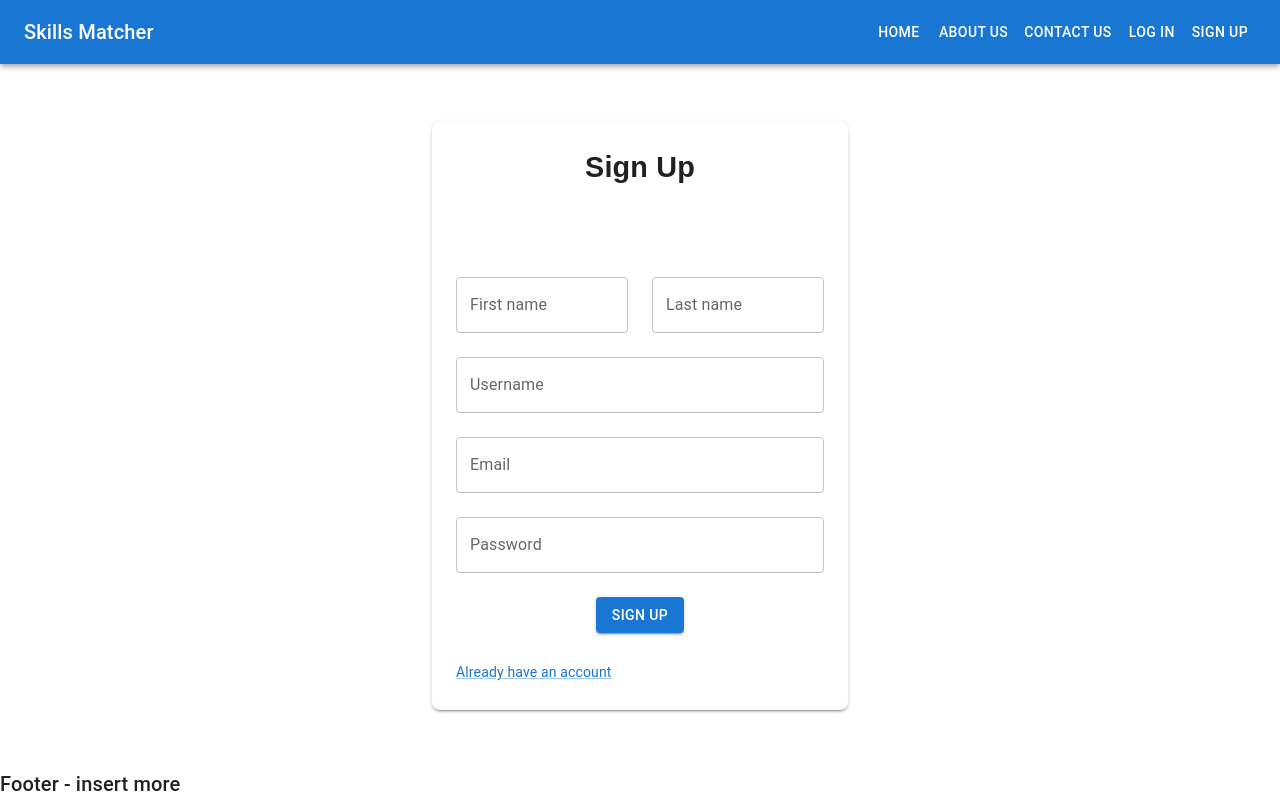
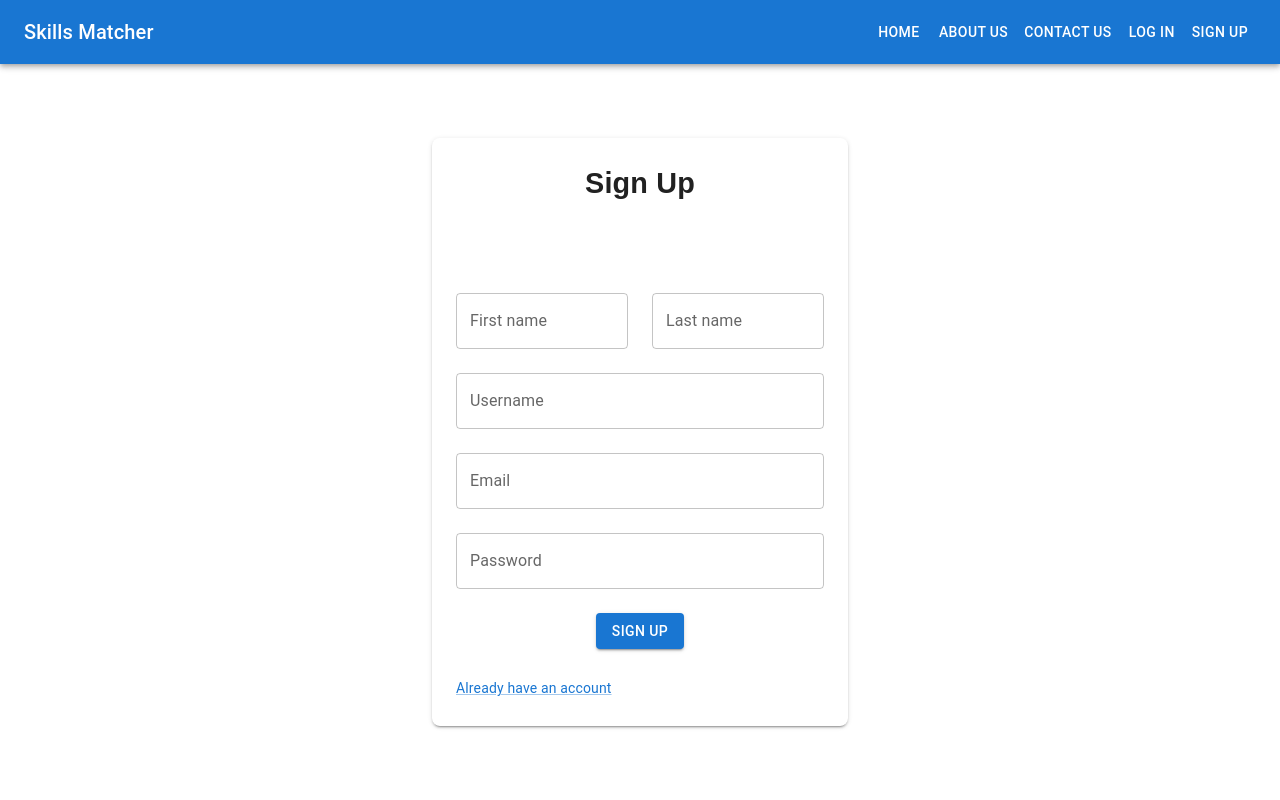
Before and after one commit to putto11262002/skill-matcher-user-ui, a Next.js app in the folder user-client/: page /sign-up in a window 1280 px wide. Built offline with nearby package versions, Linux system fonts and the light colour scheme; no server answers.

Commit message:
added test image

```diff
--- a/user-client/src/components/common/Footer.jsx
+++ b/user-client/src/components/common/Footer.jsx
@@ -9,7 +9,7 @@ import {
 const Footer = () => {
     return (
           <Typography variant="h6" sx={{ flexGrow: 1 }}>
-            Footer - insert more
+
           </Typography>
     );
 }
```
Also changed, not shown: user-client/public/images/1.png (added).
